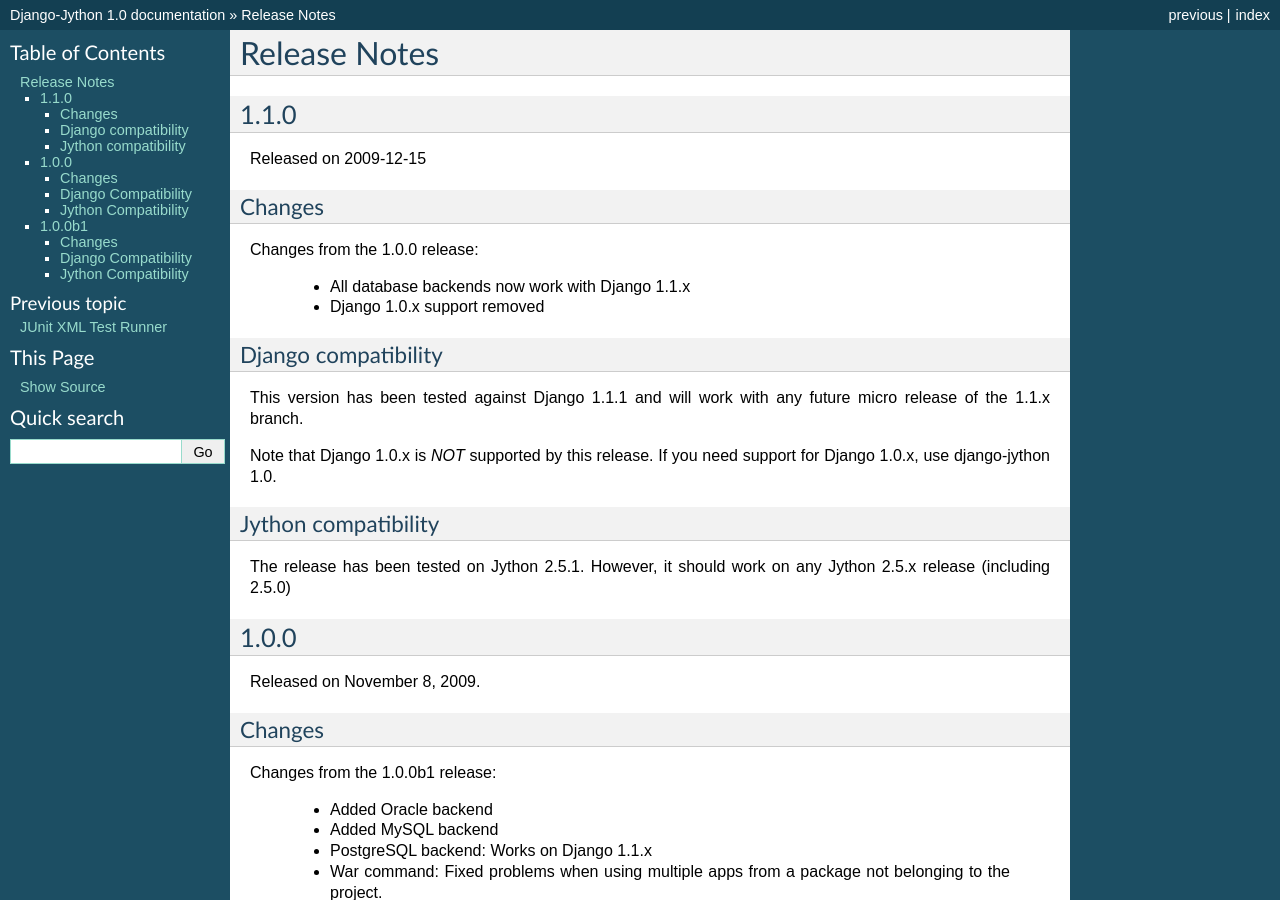
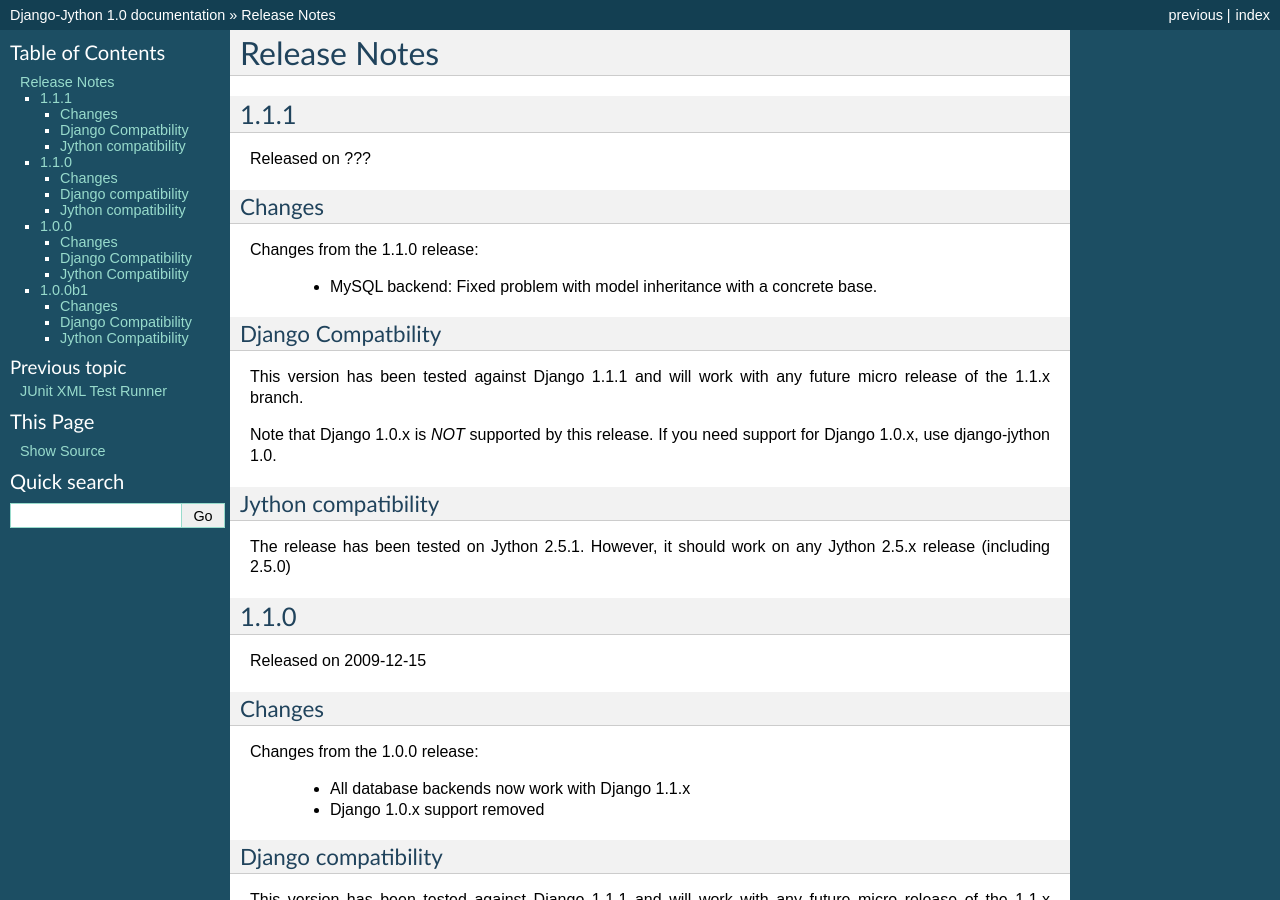
Before and after one commit to vitormazzi/django-jython, a Sphinx documentation site: the page built from docs/release-notes.rst, in a window 1280 px wide and 900 px high. Built offline with Sphinx 7.4.7, drawn with Linux system fonts in a browser that asks for light colours.

Commit message:
Updated release notes
git-svn-id: http://django-jython.googlecode.com/svn/trunk@158 fc56e334-f652-0410-822d-0b1548283ca8

```diff
--- a/docs/release-notes.rst
+++ b/docs/release-notes.rst
@@ -1,5 +1,32 @@
 Release Notes
 =============
+
+1.1.1
+-----
+
+Released on ???
+
+Changes
+~~~~~~~
+
+Changes from the 1.1.0 release:
+
+ - MySQL backend: Fixed problem with model inheritance with a concrete base.
+
+Django Compatbility
+~~~~~~~~~~~~~~~~~~~
+
+This version has been tested against Django 1.1.1 and will work with any future
+micro release of the 1.1.x branch.
+
+Note that Django 1.0.x is *NOT* supported by this release. If you need support
+for Django 1.0.x, use django-jython 1.0.
+
+Jython compatibility
+~~~~~~~~~~~~~~~~~~~~
+
+The release has been tested on Jython 2.5.1. However, it should work on any
+Jython 2.5.x release (including 2.5.0)
 
 1.1.0
 -----
```
